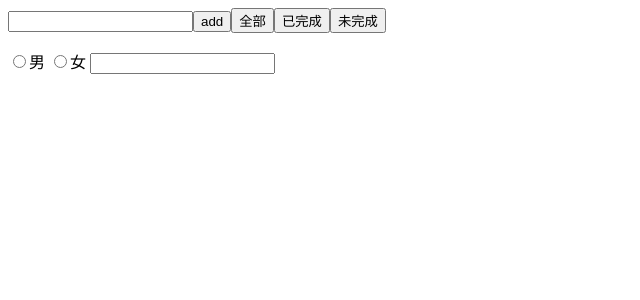
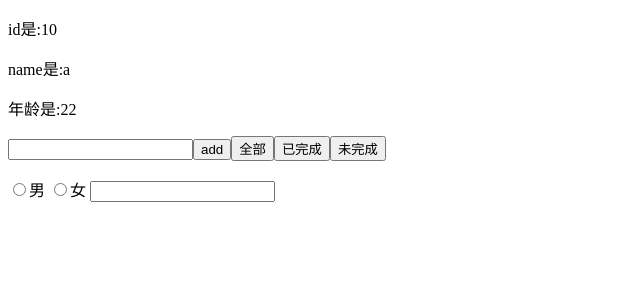
Before and after one commit to L-Y7/daily-dot, a Vue app: page / in a window 1280 px wide. Shown: the top 300 px of the page, without its empty margins (0-640 px from the left). Built offline with nearby package versions, Linux system fonts and the light colour scheme.

Commit message:
feat: v-bind

```diff
--- a/src/App.vue
+++ b/src/App.vue
@@ -1,9 +1,11 @@
 <script setup>
+import PropsTest from './views/propsTest/index.vue'
 import Todolist from './views/todolist/index.vue'
 import VModel from './views/v-model/index.vue'
 </script>
 
 <template>
+  <PropsTest />
   <Todolist />
   <VModel />
 </template>
--- /dev/null
+++ b/src/views/propsTest/SubItem.vue
@@ -0,0 +1,19 @@
+<script setup lang="ts">
+const props = defineProps({
+  id:Number,
+  name: String,
+  age: Number,
+
+})
+console.warn('这是subitem', props)
+</script>
+
+<template>
+  <div>
+    <p>id是:{{ id }}</p>
+    <p>name是:{{ name }}</p>
+    <p>年龄是:{{ age }}</p>
+  </div>
+</template>
+
+<style lang='scss' scoped></style>
--- /dev/null
+++ b/src/views/propsTest/index.vue
@@ -0,0 +1,15 @@
+<script setup>
+import Subitem from './Subitem.vue'
+
+const p = {
+  id: 10,
+  name: 'a',
+  age: 22,
+}
+</script>
+
+<template>
+  <Subitem v-bind="p" />
+</template>
+
+<style lang='scss' scoped></style>
```
